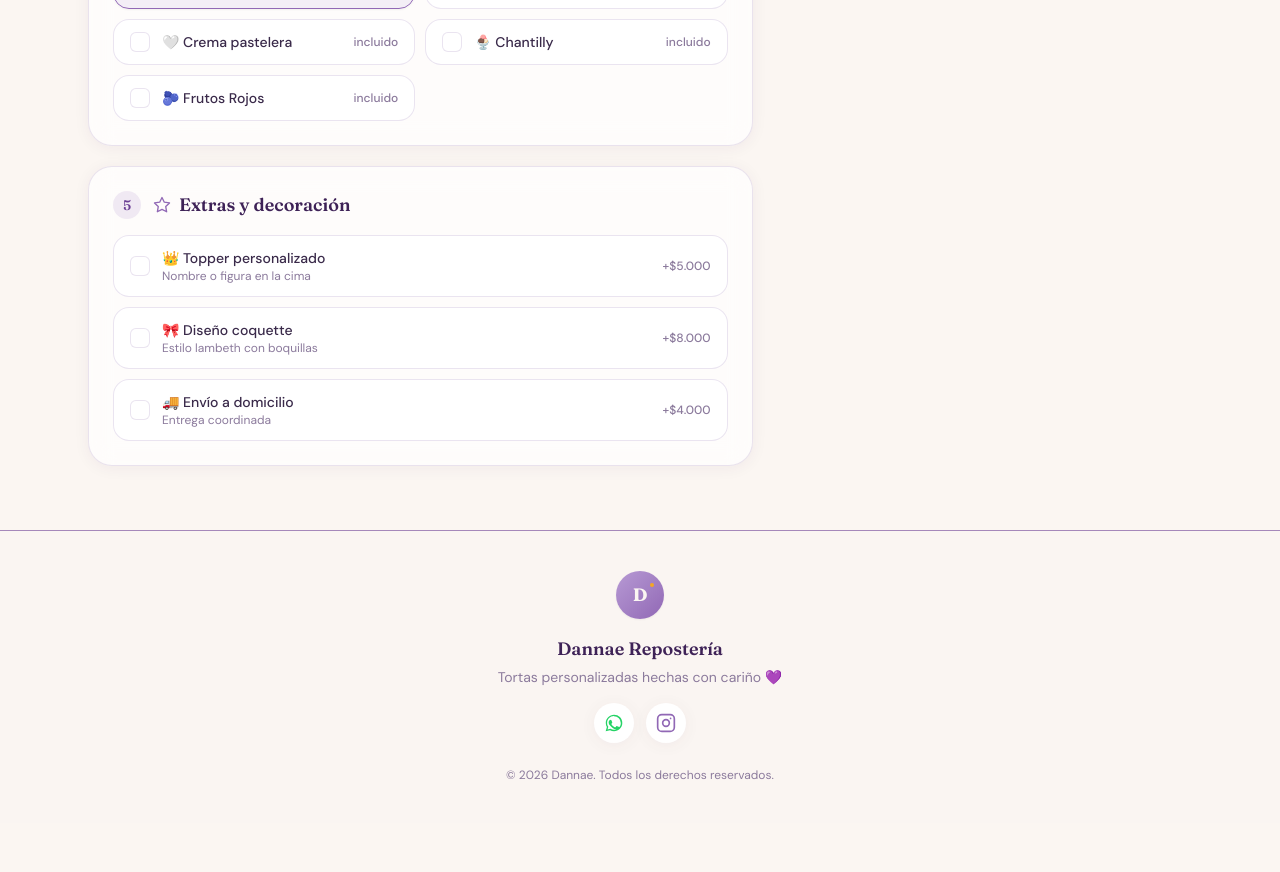
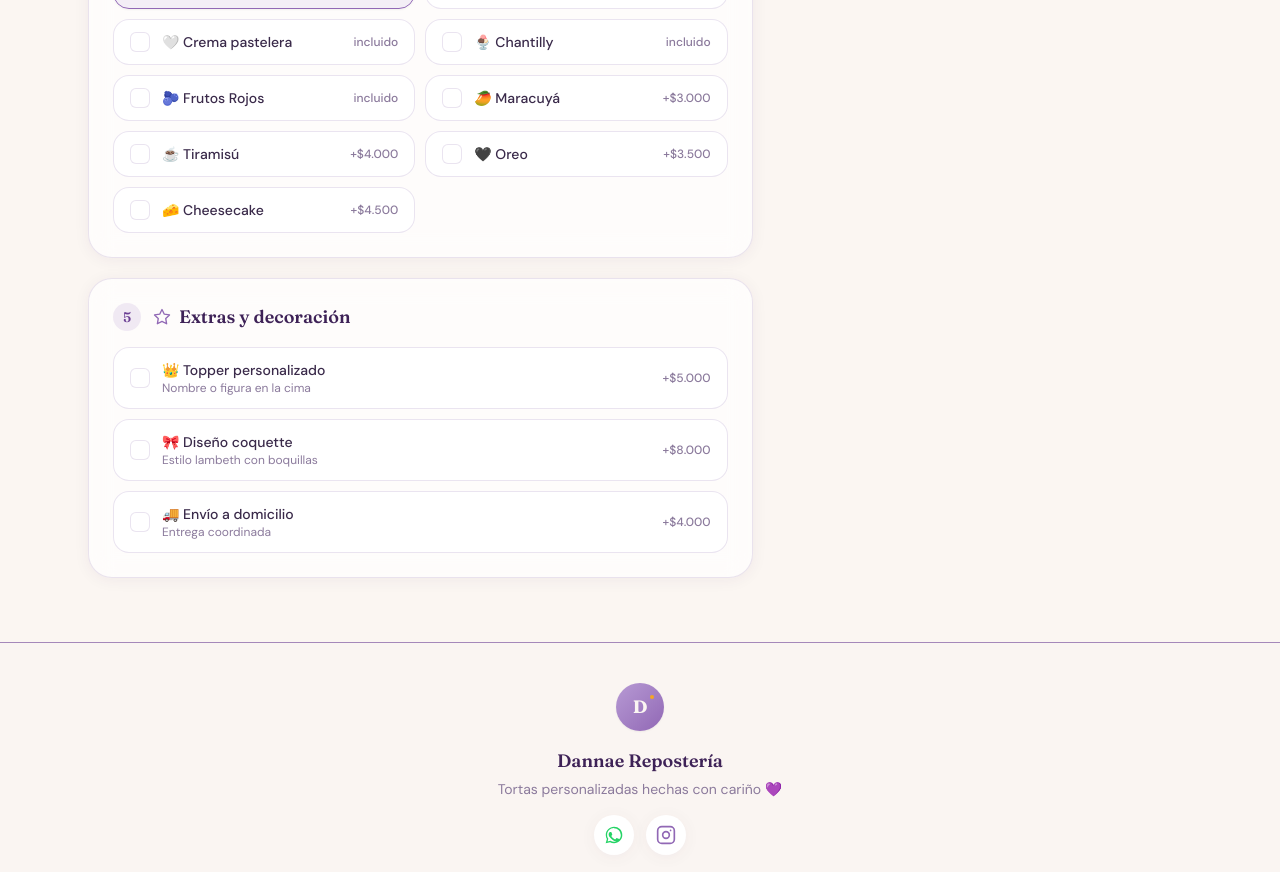
Before and after one commit to darinkacristi/cotizador-tortas, a React (Vite) app: page / in a window 1280 px wide. Shown: the part 1840-2712 px from the top of the page. Before the commit the page ends 2663 px from the top, so only its background shows below. Built offline with nearby package versions, Linux system fonts and the light colour scheme.

Commit message:
pricing.js

```diff
--- a/src/data/pricing.js
+++ b/src/data/pricing.js
@@ -43,6 +43,10 @@ export const RELLENOS = [
   { id: 'pastelera', emoji: '🤍', name: 'Crema pastelera', extra: 0 },
   { id: 'chantilly', emoji: '🍨', name: 'Chantilly', extra: 0 },
   { id: 'frutos rojos', emoji: '🫐', name: 'Frutos Rojos', extra: 0 },
+  { id: 'maracuya', emoji: '🥭', name: 'Maracuyá', extra: 3000 },
+  { id: 'tiramisu', emoji: '☕', name: 'Tiramisú', extra: 4000 },
+  { id: 'oreo', emoji: '🖤', name: 'Oreo', extra: 3500 },
+  { id: 'cheesecake', emoji: '🧀', name: 'Cheesecake', extra: 4500 },
 ]
 
 // ── Extras opcionales (todos tipo check on/off) ───────────────
```
